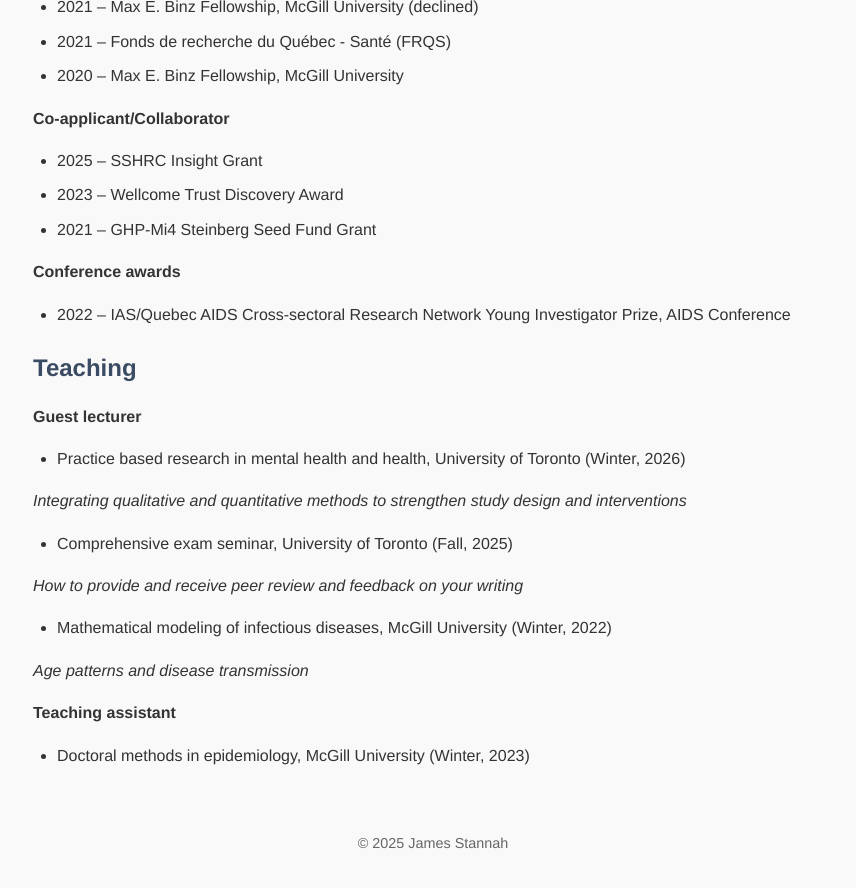
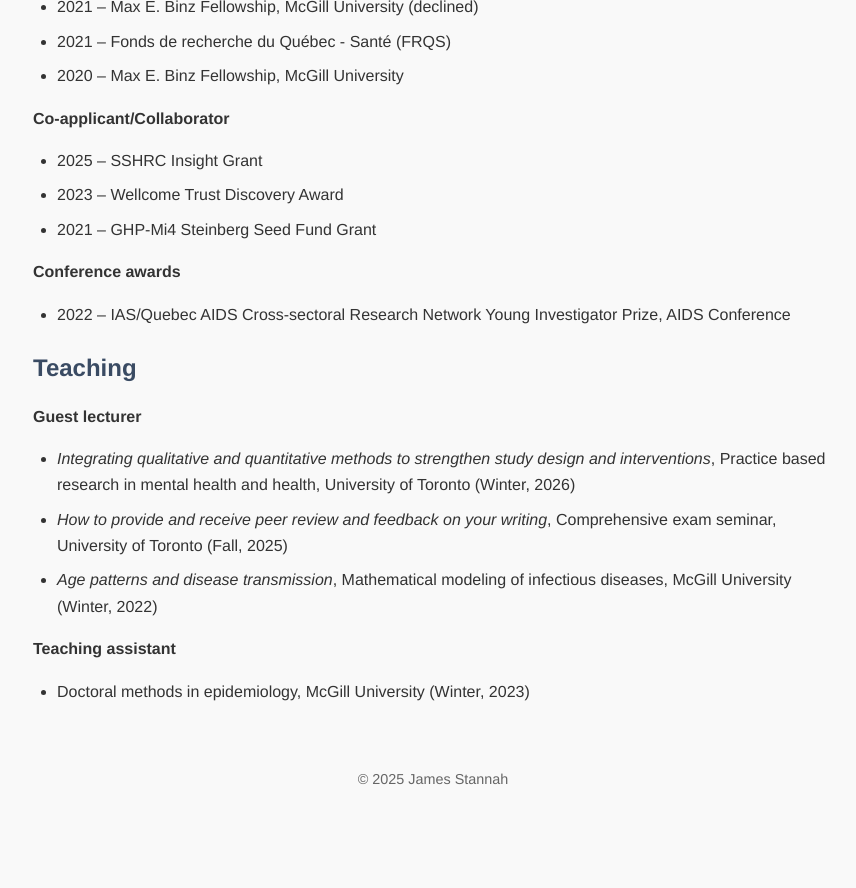
Before and after one commit to jamesstannah/jamesstannah.github.io, a Jekyll site: the page built from cv.md, in a window 1280 px wide and 900 px high, scrolled down 2124 px. Shown: the top 888 px of the window, without its empty margins (207-1063 px from the left). Built offline with Jekyll 4.4.1, drawn with Linux system fonts in a browser that asks for light colours; after the commit the page ends 2960 px from its top, so only the background shows below that.

Commit message:
Update cv.md

```diff
--- a/cv.md
+++ b/cv.md
@@ -10,8 +10,8 @@ PhD-trained epidemiologist focused on HIV epidemiology among key populations, pa
 ## Education
 
 - **PhD in Epidemiology**, McGill University (*2019-2024*)
--- **Thesis:** *Conceptualising, describing, and analysing the impacts of structural determinants on HIV transmission among sexual and gender minorities*
--- **Supervisors:** Dr. Mathieu Maheu-Giroux, Prof. Marie-Claude Boily
+**Thesis:** *Conceptualising, describing, and analysing the impacts of structural determinants on HIV transmission among sexual and gender minorities*
+**Supervisors:** Dr. Mathieu Maheu-Giroux, Prof. Marie-Claude Boily
 - **Master of Public Health**, Imperial College London (*2016-2017*)
 - **BSc in Biology**, Imperial College London (*2013-2016*)
 
@@ -62,17 +62,9 @@ PhD-trained epidemiologist focused on HIV epidemiology among key populations, pa
 
 ## Teaching
 **Guest lecturer**
--	Practice based research in mental health and health, University of Toronto (Winter, 2026)
-
-*Integrating qualitative and quantitative methods to strengthen study design and interventions*
-
--	Comprehensive exam seminar, University of Toronto (Fall, 2025)
-
-*How to provide and receive peer review and feedback on your writing*
-
--	Mathematical modeling of infectious diseases, McGill University (Winter, 2022)
-
-*Age patterns and disease transmission*
+-	*Integrating qualitative and quantitative methods to strengthen study design and interventions*, Practice based research in mental health and health, University of Toronto (Winter, 2026)
+-	*How to provide and receive peer review and feedback on your writing*, Comprehensive exam seminar, University of Toronto (Fall, 2025)
+-	*Age patterns and disease transmission*, Mathematical modeling of infectious diseases, McGill University (Winter, 2022)
 
 **Teaching assistant**
 -	Doctoral methods in epidemiology, McGill University (Winter, 2023)
```
